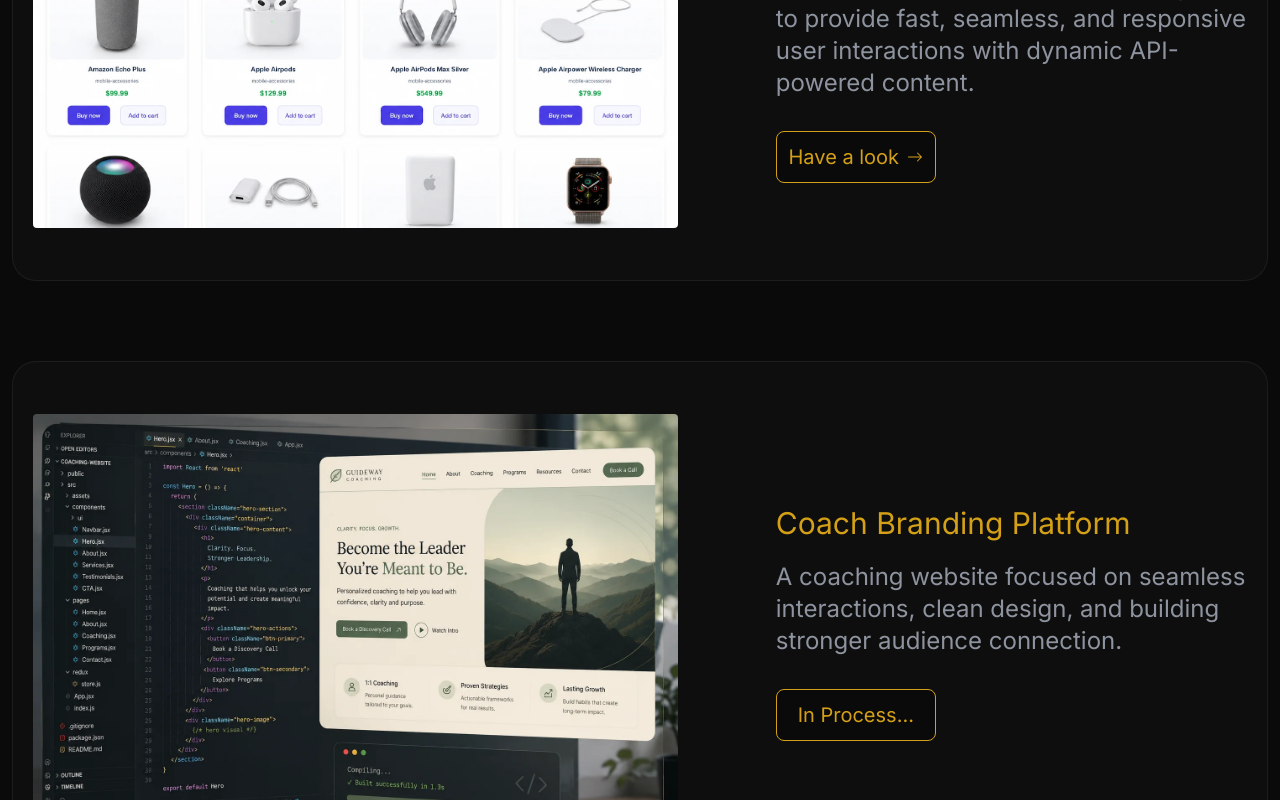
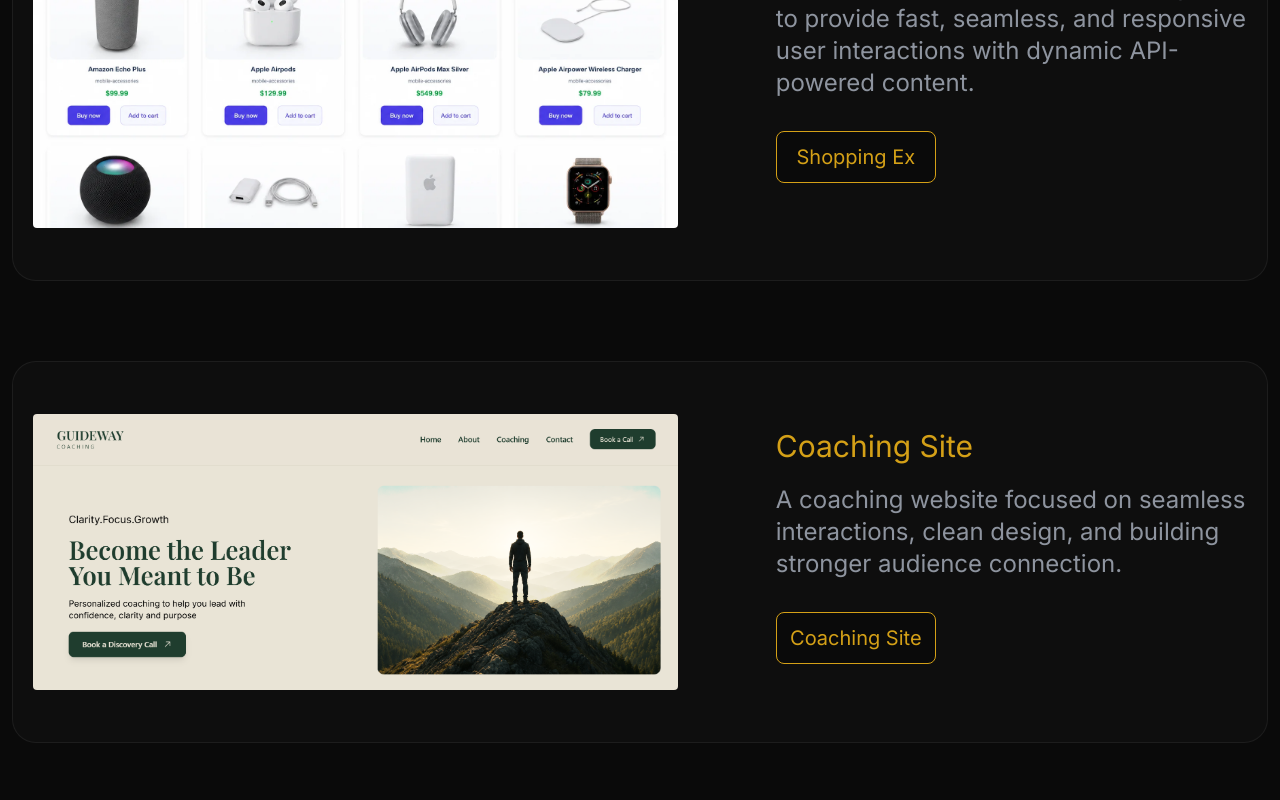
Before and after one commit to NKTechSolutionsLab/agency, a React (Vite) app: page / in a window 1280 px wide. Shown: the part 2980-3780 px from the top of the page. Built offline with nearby package versions, Linux system fonts and the light colour scheme.

Commit message:
project update

```diff
--- a/src/components/Projects.jsx
+++ b/src/components/Projects.jsx
@@ -2,7 +2,7 @@
 import brewty from "../img/brewtiful2.webp";
 import fashion from "../img/fashion2.webp";
 import shopex from "../img/shopping2.webp";
-import coach from "../img/coach.webp";
+import coach from "../img/choaching_site.png";
 import { BsArrowRight } from "react-icons/bs";
 function Projects() {
   const details = [
@@ -26,9 +26,10 @@
       link: "https://shoppingex.netlify.app/",
     },
     {
-      title: "Coach Branding Platform",
+      title: "Coaching Site",
       src: coach,
       desc: "A coaching website focused on seamless interactions, clean design, and building stronger audience connection.",
+      link: "https://gateway-coaching.vercel.app/",
     },
   ];
   return (
@@ -88,14 +89,7 @@
                      my-2
                      lg:my-8"
                       >
-                        {d.title == "Coach Branding Platform"
-                          ? "In Process..."
-                          : "Have a look"}
-                        {d.title == "Coach Branding Platform" ? (
-                          ""
-                        ) : (
-                          <BsArrowRight className="text-base " />
-                        )}
+                        {d.title}
                       </button>
                     </a>
                   </div>
```
Also changed, not shown: src/img/choaching_site.png (added).
